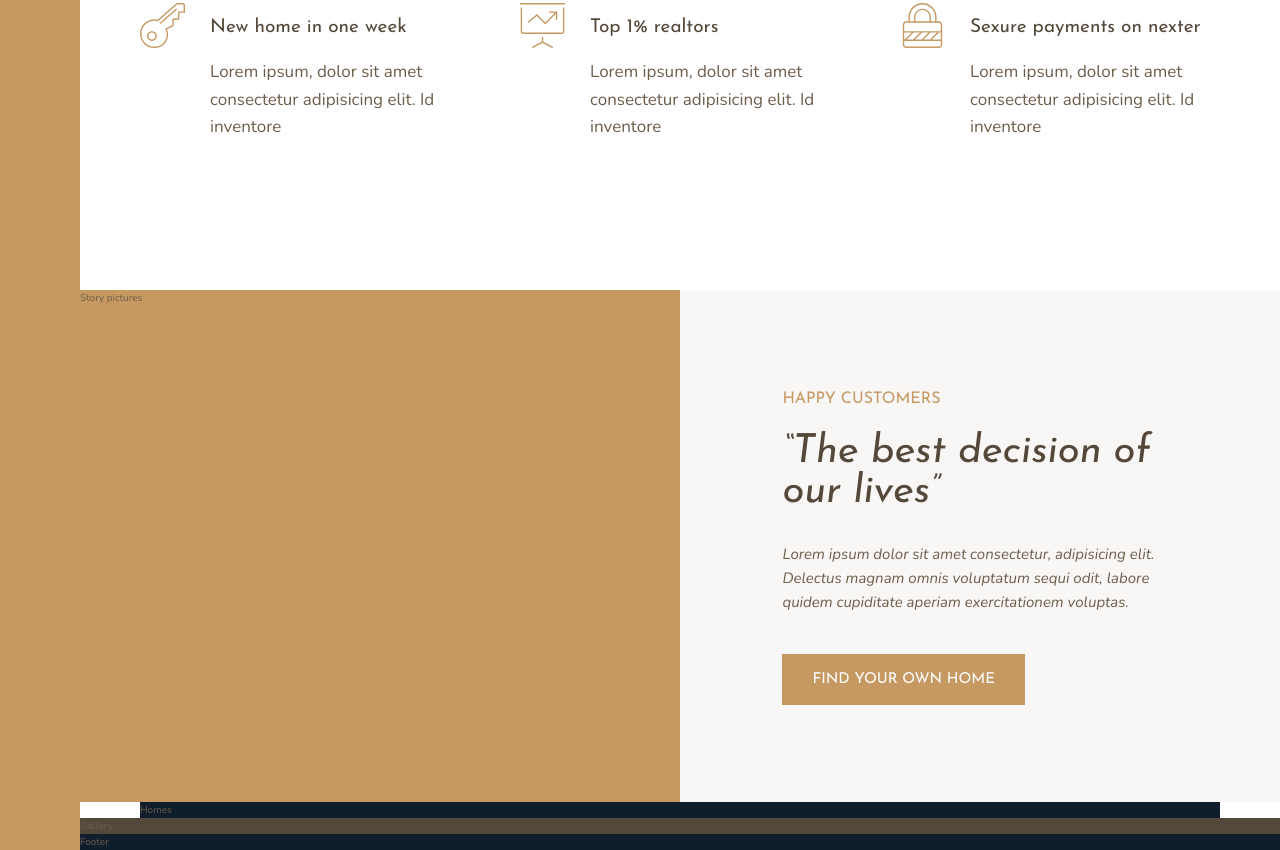
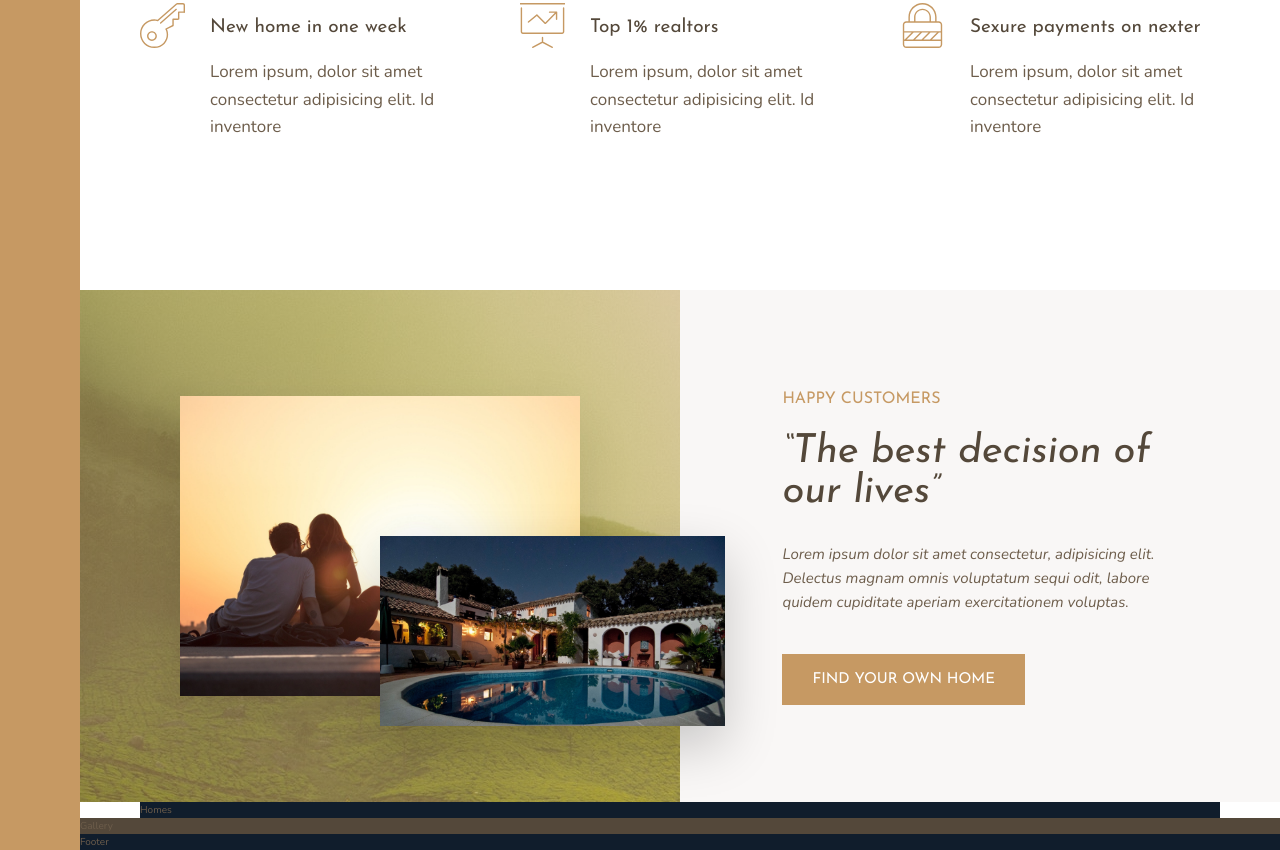
Before and after one commit to kotekirkitadze/nexter-project, a website: page index.html in a window 1280 px wide. Shown: the part 964-1814 px from the top of the page. Drawn offline with nearby package versions, Linux system fonts and the light colour scheme.

Commit message:
story-picture section implemented

```diff
--- a/index.html
+++ b/index.html
@@ -78,7 +78,14 @@
 			</div>
 		</section>
 
-		<div class="story__pictures">Story pictures</div>
+		<div class="story__pictures">
+			<img
+				src="img/story-1.jpeg"
+				alt="Couple with new house"
+				class="story__img--1"
+			/>
+			<img src="img/story-2.jpeg" alt="New house" class="story__img--2" />
+		</div>
 
 		<div class="story__content">
 			<h3 class="heading-3 mb-sm">Happy Customers</h3>
--- a/sass/_story.scss
+++ b/sass/_story.scss
@@ -2,6 +2,31 @@
 	&__pictures {
 		background-color: $color-primary;
 		grid-column: full-start / col-end 4;
+
+		background-image: linear-gradient(
+				rgba($color-primary, 0.5),
+				rgba($color-primary, 0.5)
+			),
+			url(../img/back.jpg);
+		display: grid;
+		grid-template-rows: repeat(6, 1fr);
+		grid-template-columns: repeat(6, 1fr);
+		align-items: center;
+	}
+
+	&__img--1 {
+		width: 100%;
+		grid-row: 2 / 6;
+		grid-column: 2 / 6;
+		box-shadow: 0 2rem 5rem rgba(#000, 0.1);
+	}
+
+	&__img--2 {
+		width: 115%;
+		grid-row: 4 / 6;
+		grid-column: 4 / 7;
+		z-index: 10;
+		box-shadow: 0 2rem 5rem rgba(#000, 0.2);
 	}
 
 	&__content {
```
Also changed, not shown: css/style.css.
